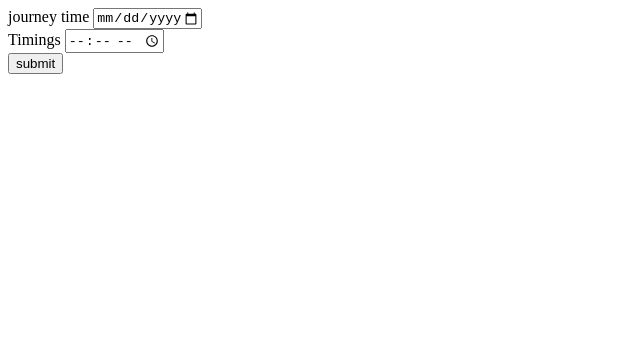
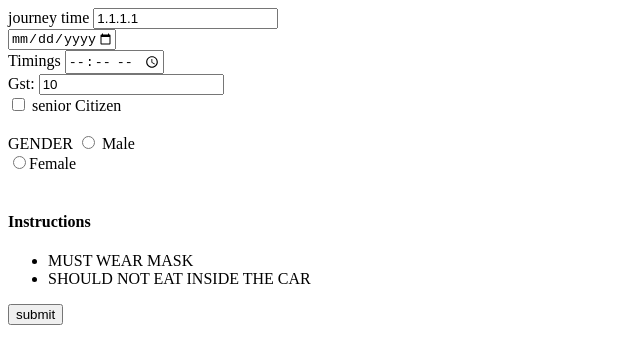
Before and after one commit to Poovitha22/APP_UI, a plain HTML site: page Booking.html in a window 1280 px wide. Shown: the whole page, without its empty margins (0-640 px from the left). Drawn offline with Linux system fonts and the light colour scheme.

Commit message:
Add files via upload

```diff
--- a/Booking.html
+++ b/Booking.html
@@ -7,12 +7,28 @@
 <body>
 <form>
 <label>journey time</label>
+<input type="text" name="ip" value="1.1.1.1">
+<br/>
 <input type="date" name="journeydate"
  min="2021-04=19" max="2021-04-26"/>
 <br/>
 <label>Timings</label>
 <input type="time" name="pickuptime"/>
 <br/>
+Gst: <input type="number" name="gst" value="10">
+<br/>
+<input type="checkbox" name="seniorcitizen" value="Y"> senior Citizen<br/>
+<br/>
+<label>GENDER</label>
+<input type="radio" name="gender" value="M"> Male<br/>
+<input type="radio" name="gender" value="F">Female<br/>
+<br/>
+<h4>Instructions</h4>
+<ul>
+<li>MUST WEAR MASK</li>
+<li>SHOULD NOT EAT INSIDE THE CAR</li>
+</ul>
+
 <button>submit</button>
 
 </form>
```
